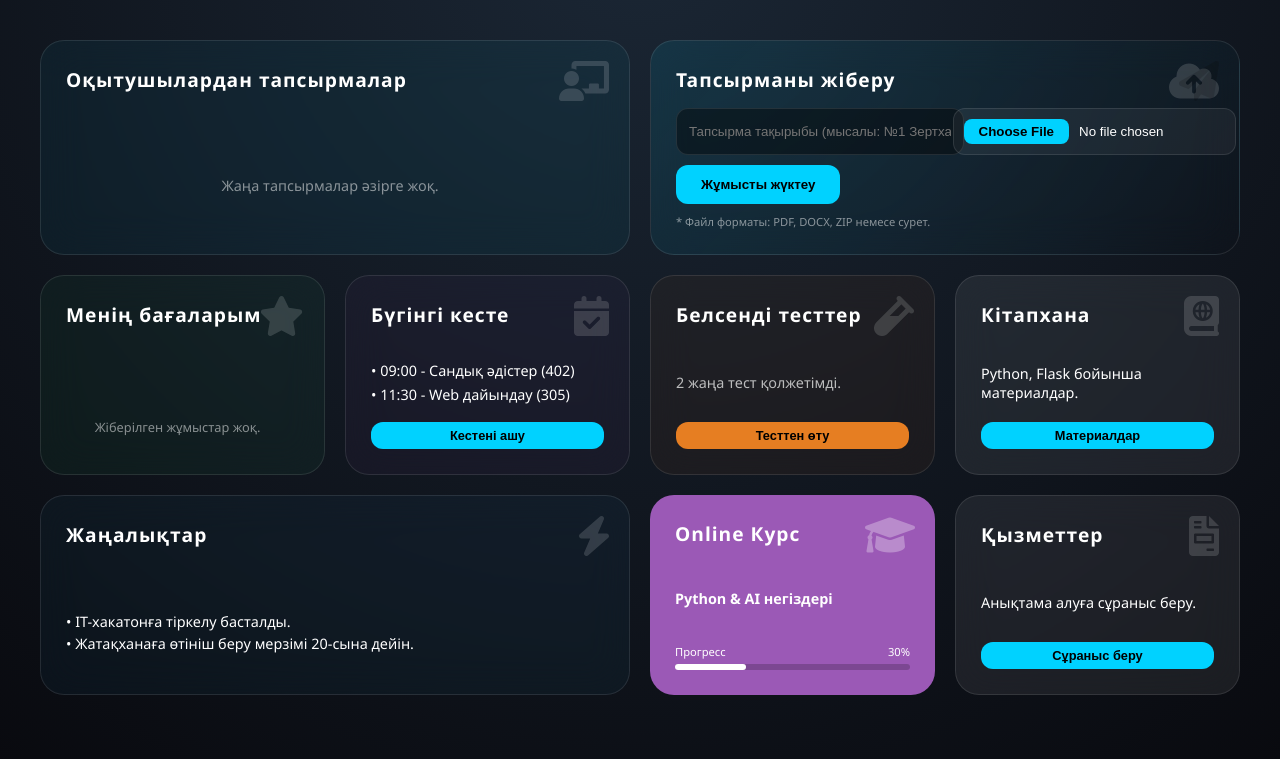
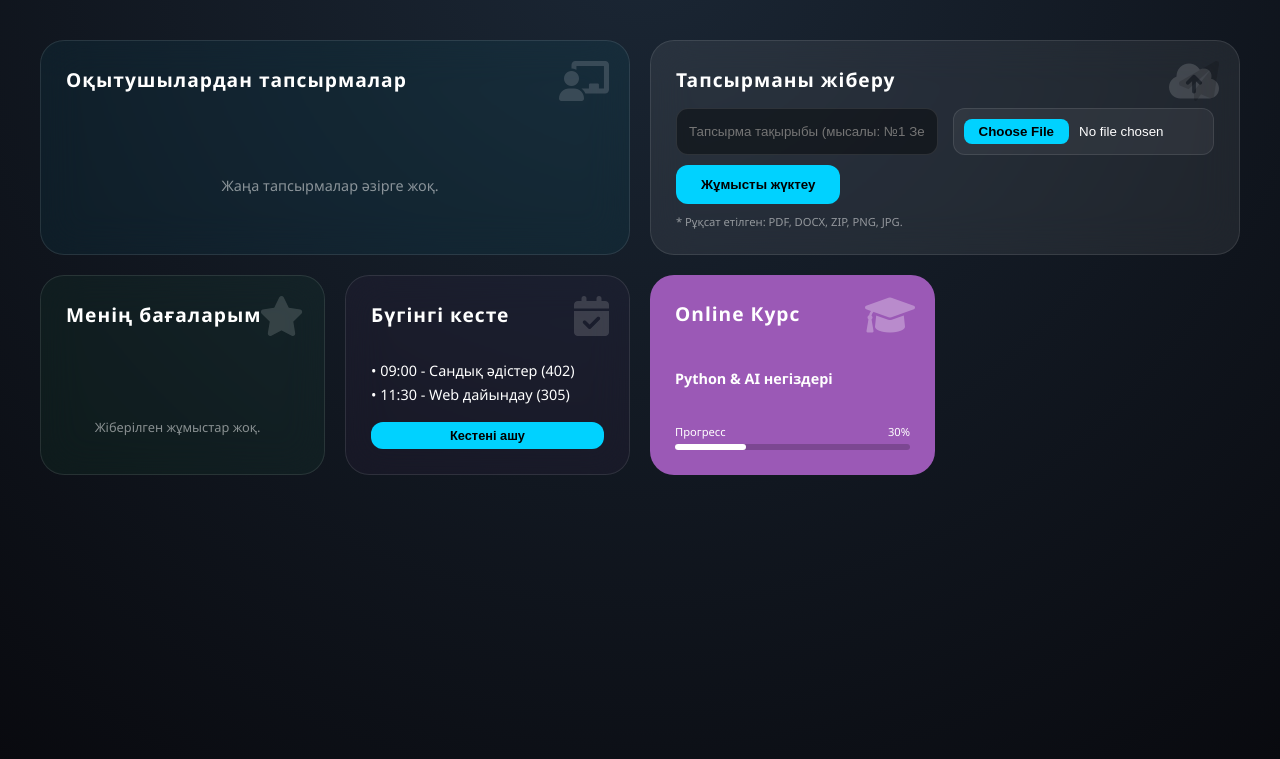
Before and after one commit to alishersultansiyk06-creator/bilim-iq, a Flask app: page /student in a window 1280 px wide. Shown: the part 81-840 px from the top of the page. Run offline with Flask 3, Linux system fonts and the light colour scheme; the visitor is signed in with stand-in values (Sample User, id 1); data comes from the database, SQL or seed files in the repository; data that the repository does not hold is empty.

Commit message:
Update student.html

```diff
--- a/templates/student.html
+++ b/templates/student.html
@@ -45,16 +45,18 @@
         .tile i { font-size: 2.5rem; opacity: 0.15; position: absolute; right: 20px; top: 20px; }
         .tile h3 { margin: 0 0 15px 0; font-size: 1.2rem; letter-spacing: 1px; }
 
-        .wide { grid-column: span 2; background: linear-gradient(135deg, rgba(0,210,255,0.1), transparent); }
+        .wide { grid-column: span 2; }
 
         /* Файл жүктеу өрістері */
         .upload-box input[type="text"] {
             width: 100%; padding: 12px; margin-bottom: 10px; border-radius: 12px;
             border: 1px solid var(--border); background: rgba(0,0,0,0.4); color: white; outline: none;
+            box-sizing: border-box;
         }
         .file-input {
             width: 100%; padding: 10px; margin-bottom: 10px; border-radius: 12px;
             border: 1px solid var(--border); background: rgba(255,255,255,0.05); color: white; cursor: pointer;
+            box-sizing: border-box;
         }
         .file-input::file-selector-button {
             background: var(--accent); border: none; padding: 5px 15px;
@@ -117,7 +119,7 @@
                     </div>
                     {% if t_task.file_url %}
                     <a href="{{ url_for('static', filename='uploads/' + t_task.file_url) }}" target="_blank" class="btn-send" style="padding: 6px 15px; font-size: 0.75rem;">
-                        <i class="fa-solid fa-download"></i> Жүктеу
+                        <i class="fa-solid fa-download"></i> Көру
                     </a>
                     {% endif %}
                 </div>
@@ -141,7 +143,7 @@
                 <i class="fa-solid fa-paper-plane"></i> Жұмысты жүктеу
             </button>
         </form>
-        <small style="opacity: 0.5; font-size: 0.7rem; margin-top: 10px;">* Файл форматы: PDF, DOCX, ZIP немесе сурет.</small>
+        <small style="opacity: 0.5; font-size: 0.7rem; margin-top: 10px;">* Рұқсат етілген: PDF, DOCX, ZIP, PNG, JPG.</small>
     </div>
 
     <div class="tile" style="background: rgba(46, 204, 113, 0.05);">
@@ -151,7 +153,7 @@
             {% for task in tasks %}
             <div class="grade-item">
                 <span>{{ task.title }}</span>
-                <span style="color: {{ '#2ecc71' if task.grade else var('--accent') }}; font-weight: bold;">
+                <span style="color: {{ '#2ecc71' if task.grade else '#00d2ff' }}; font-weight: bold;">
                     {{ task.grade if task.grade else 'Тексерілуде' }}
                 </span>
             </div>
@@ -172,26 +174,6 @@
         <button class="btn-send" style="padding: 6px 15px; font-size: 0.8rem;">Кестені ашу</button>
     </div>
 
-    <div class="tile" style="background: rgba(230, 126, 34, 0.05);">
-        <i class="fa-solid fa-vial"></i>
-        <h3>Белсенді тесттер</h3>
-        <div style="font-size: 0.9rem; opacity: 0.7;">2 жаңа тест қолжетімді.</div>
-        <button class="btn-send" style="padding: 6px 15px; font-size: 0.8rem; background: #e67e22;">Тесттен өту</button>
-    </div>
-
-    <div class="tile">
-        <i class="fa-solid fa-book-atlas"></i>
-        <h3>Кітапхана</h3>
-        <div style="font-size: 0.9rem;">Python, Flask бойынша материалдар.</div>
-        <button class="btn-send" style="padding: 6px 15px; font-size: 0.8rem;">Материалдар</button>
-    </div>
-
-    <div class="tile wide" style="background: rgba(52, 152, 219, 0.05);">
-        <i class="fa-solid fa-bolt"></i>
-        <h3>Жаңалықтар</h3>
-        <p style="font-size: 0.9rem; line-height: 1.5;">• IT-хакатонға тіркелу басталды.<br>• Жатақханаға өтініш беру мерзімі 20-сына дейін.</p>
-    </div>
-
     <div class="tile" style="background: var(--secondary); border: none;">
         <i class="fa-solid fa-graduation-cap" style="opacity: 0.3;"></i>
         <h3 style="color: white;">Online Курс</h3>
@@ -206,13 +188,6 @@
             </div>
         </div>
     </div>
-
-    <div class="tile">
-        <i class="fa-solid fa-file-invoice"></i>
-        <h3>Қызметтер</h3>
-        <div style="font-size: 0.9rem;">Анықтама алуға сұраныс беру.</div>
-        <button class="btn-send" style="padding: 6px 15px; font-size: 0.8rem;">Сұраныс беру</button>
-    </div>
 </div>
 
 </body>
```
